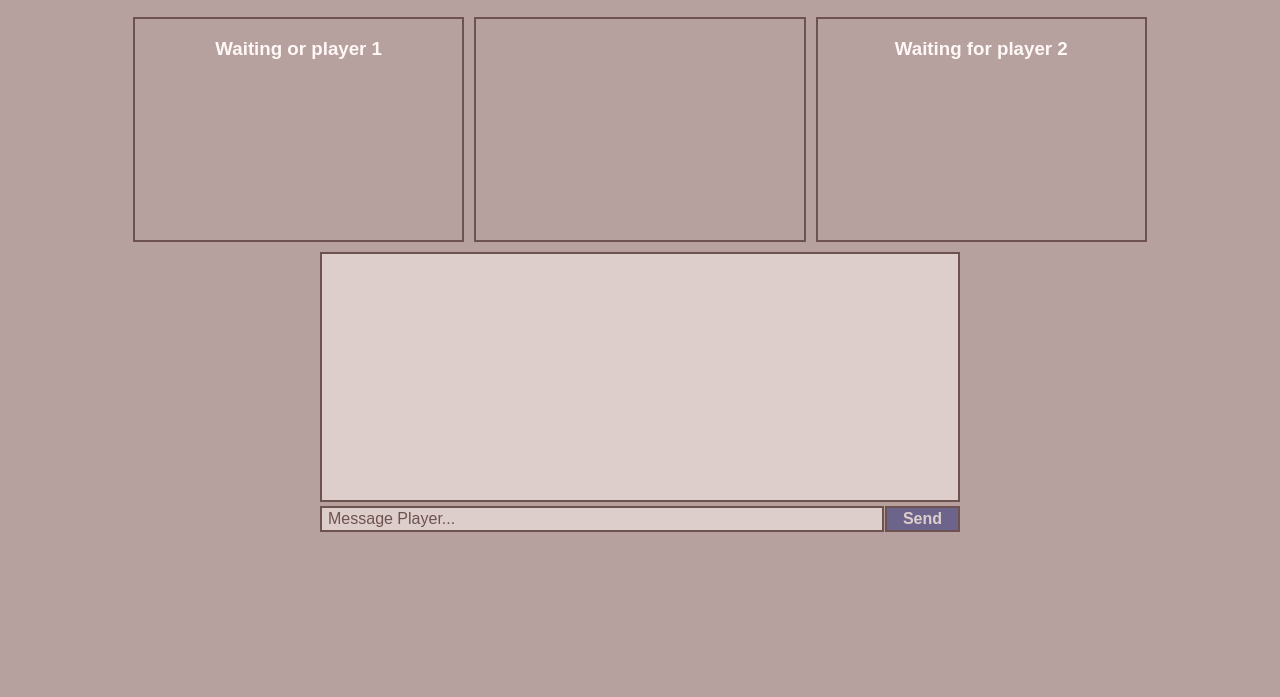
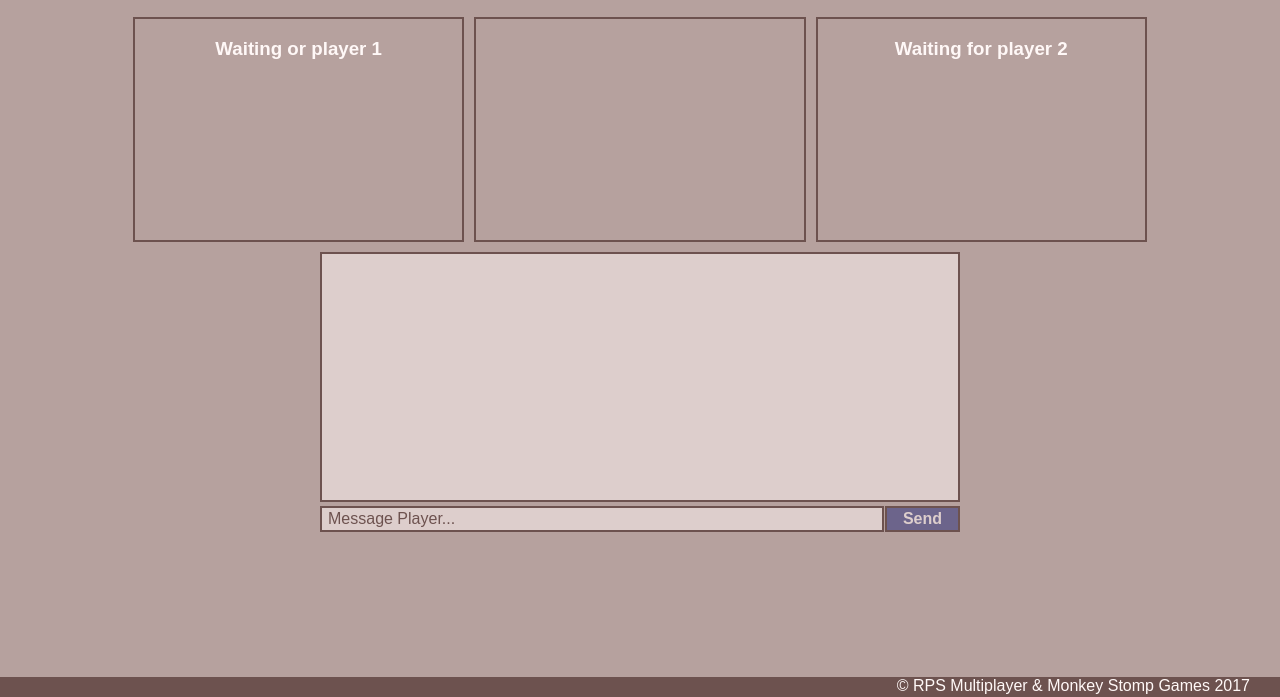
Before and after one commit to amcnulty/RPS_Multiplayer, a plain HTML site: page index.html in a window 1280 px wide. Shown: the part 103-800 px from the top of the page. Drawn offline with nearby package versions, Linux system fonts and the light colour scheme; no server answers.

Commit message:
Bug fixes
Fixed a bug that was causing text to get cut off in the message input.
Added a footer to the page.

```diff
--- a/assets/css/style.css
+++ b/assets/css/style.css
@@ -150,6 +150,7 @@ h1 {
 #messageDiv {
     width: 50%;
     margin: 0 auto;
+    margin-bottom: 80px;
 }
 
 #messages {
@@ -169,7 +170,7 @@ h1 {
     width: calc(100% - 76px);
     height: 26px;
     margin: 0px;
-    padding: 2px 80px 2px 6px;
+    padding: 2px 6px 2px 6px;
     background-color: #DDCECC;
     font-size: 1em;
     border: 2px solid #6D524F;
@@ -184,7 +185,6 @@ h1 {
     width: 75px;
     height: 26px;
     line-height: 18px;
-    /* text-align: left; */
     font-size: 1em;
     color: #DDCECC;
     font-weight: 600;
@@ -193,6 +193,20 @@ h1 {
     float: right;
     background-color: #6C648B;
     box-sizing: border-box;
+}
+
+footer {
+    position: fixed;
+    background-color: #6D524F;
+    color: #FFF8F7;
+    bottom: 0px;
+    width: 100%;
+    height: 20px;
+}
+
+footer p {
+    float: right;
+    margin: 0px 30px 0px 0px;
 }
 
 @media screen and (max-width: 1279px) and (min-width: 601px) {
--- a/index.html
+++ b/index.html
@@ -54,6 +54,9 @@
             <input type="submit" value="Send" id="sendMessageSubmitButton">
         </form>
     </div>
+    <footer>
+        <p>&copy; RPS Multiplayer &amp; Monkey Stomp Games 2017</p>
+    </footer>
     <script src="assets/javascript/game.js" type="text/javascript"></script>
 </body>
 </html>
```
